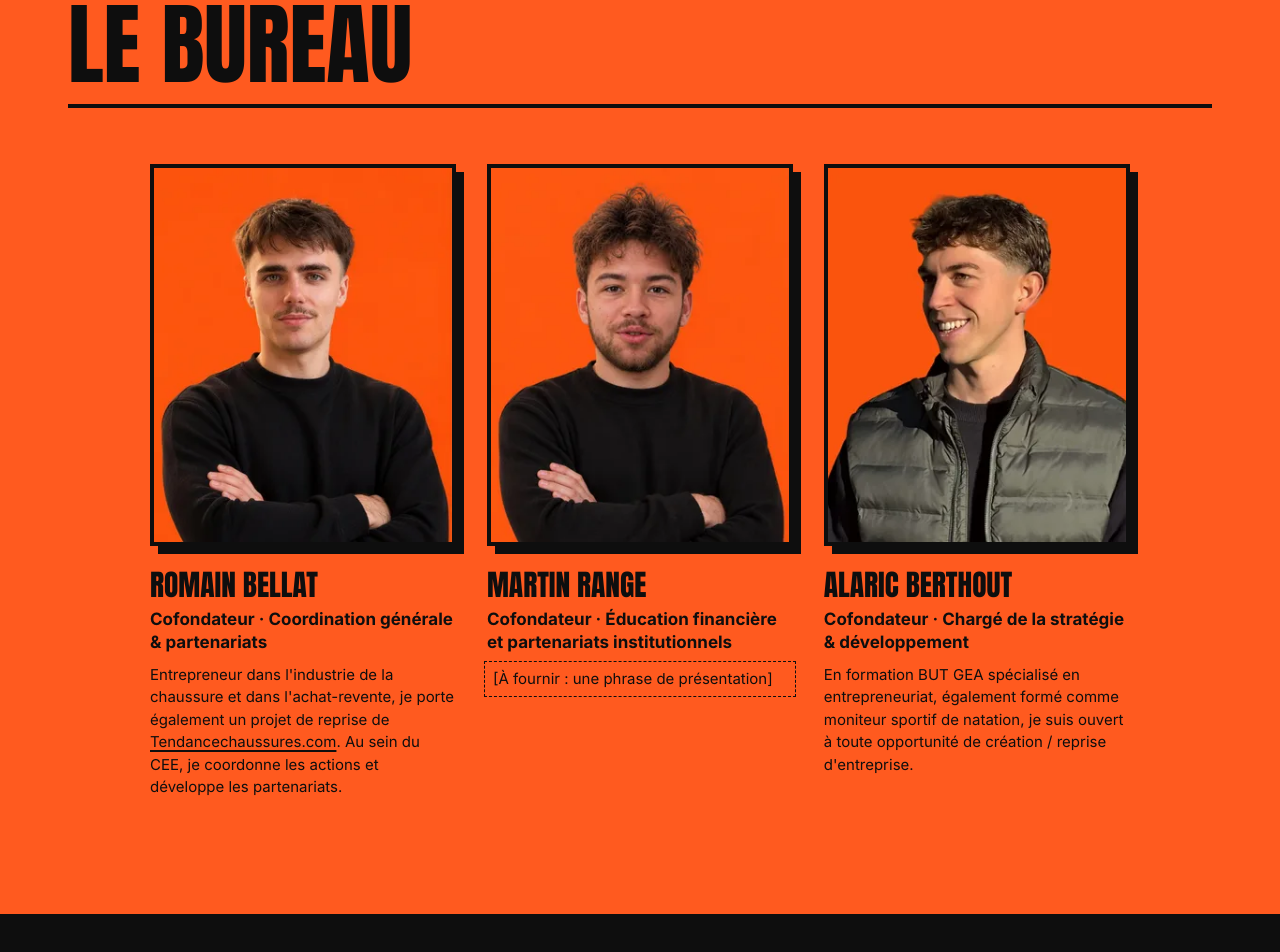
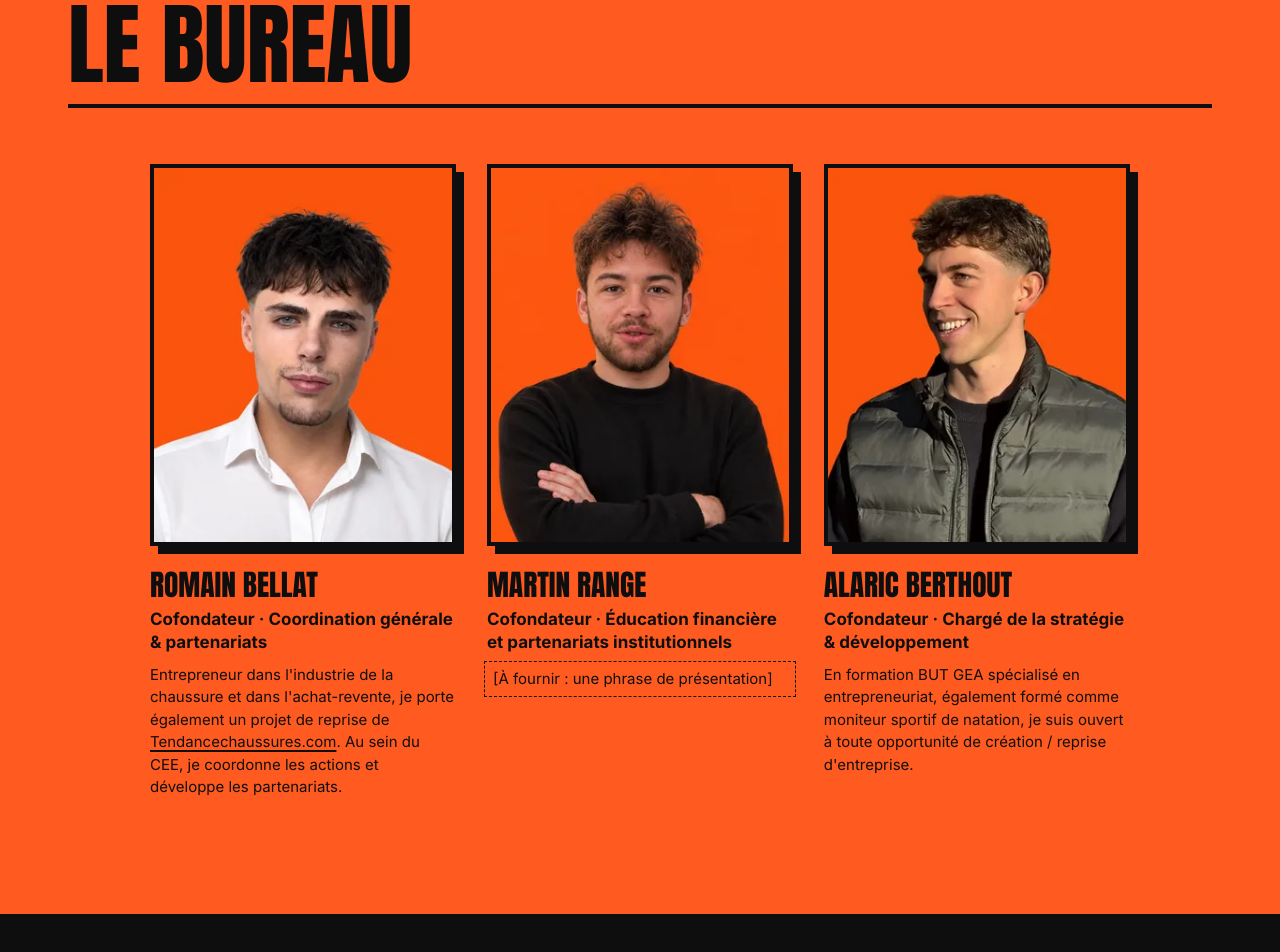
Before and after one commit to GraphfrOnline/cee-nime, a plain HTML site: page index.html in a window 1280 px wide. Shown: the part 2108-3060 px from the top of the page. Drawn offline with Linux system fonts and the light colour scheme.

Commit message:
Bureau : nouveau portrait de Romain Bellat sur fond orange
Détourage fourni (PNG transparent) posé sur l'orange des autres portraits, cadrage 4:5.
Nouveaux noms de fichiers pour ne pas resservir l'ancienne photo depuis le cache.

Co-Authored-By: Claude Opus 5.5 <noreply@anthropic.com>

```diff
--- a/index.html
+++ b/index.html
@@ -169,7 +169,7 @@
     </div>
     <div class="team">
       <article class="member reveal">
-        <div class="member__ph member__ph--photo"><img src="/assets/img/bureau_romain-320.webp" srcset="/assets/img/bureau_romain-320.webp 320w, /assets/img/bureau_romain-600.webp 600w" sizes="(max-width: 600px) 90vw, 300px" width="600" height="750" alt="Romain Bellat" loading="lazy" decoding="async"></div>
+        <div class="member__ph member__ph--photo"><img src="/assets/img/bureau_romain-v2-320.webp" srcset="/assets/img/bureau_romain-v2-320.webp 320w, /assets/img/bureau_romain-v2-600.webp 600w" sizes="(max-width: 600px) 90vw, 300px" width="600" height="750" alt="Romain Bellat" loading="lazy" decoding="async"></div>
         <h3>Romain Bellat</h3>
         <p class="member__role" data-i18n="r1">Cofondateur · Coordination générale &amp; partenariats</p>
         <p data-i18n="b1r">Entrepreneur dans l'industrie de la chaussure et dans l'achat-revente, je porte également un projet de reprise de <a href="http://tendancechaussures.com" rel="noopener">Tendancechaussures.com</a>. Au sein du CEE, je coordonne les actions et développe les partenariats.</p>
```
Also changed, not shown: assets/img/bureau_romain-320.webp (deleted), assets/img/bureau_romain-600.webp (deleted), assets/img/bureau_romain-v2-320.webp (added), assets/img/bureau_romain-v2-600.webp (added).
